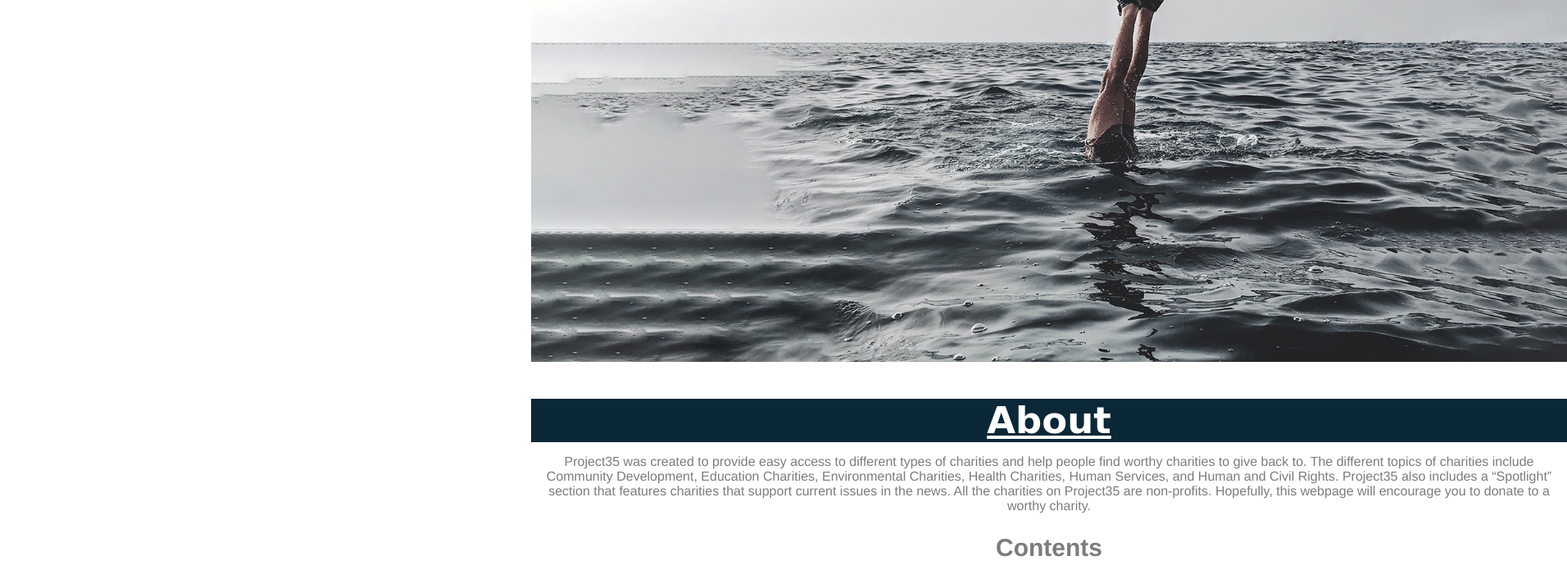
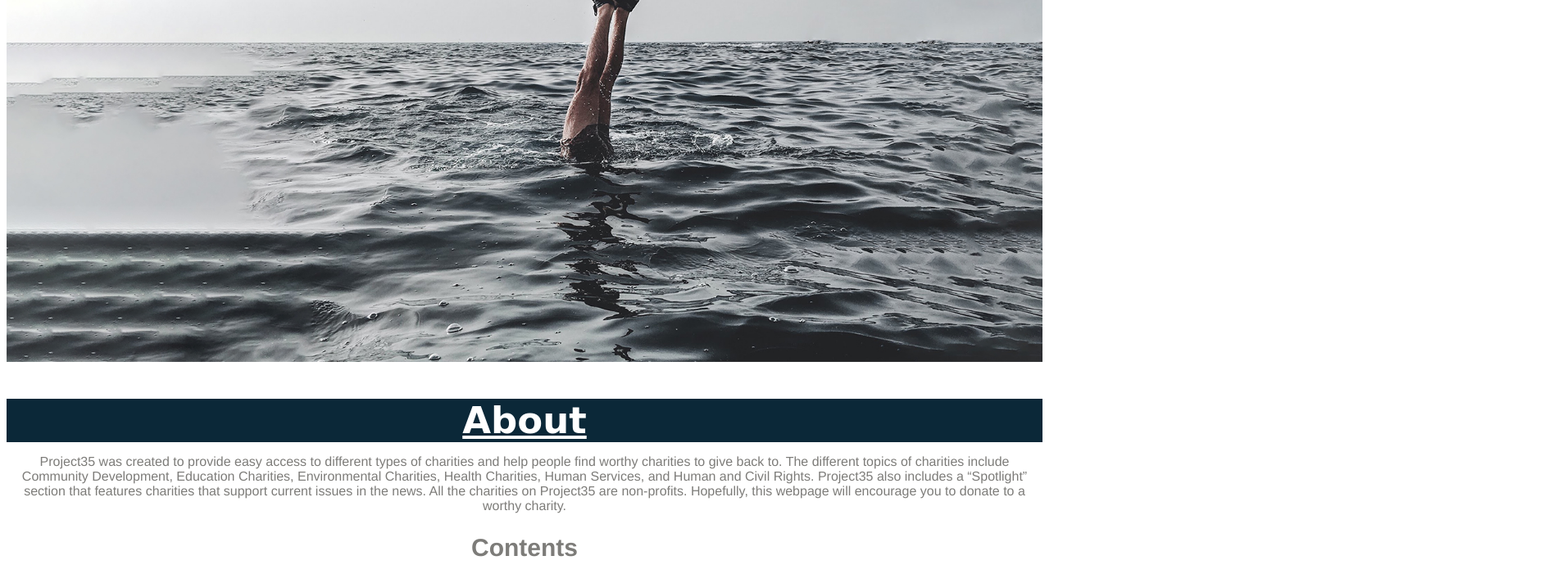
Before and after one commit to Project35co/Project35co.github.io, a plain HTML site: page index.html in a window 1280 px wide. Shown: the part 326-1038 px from the top of the page at 82% size, 1912 px wide, since content can reach past the window. Drawn offline with nearby package versions, Linux system fonts and the light colour scheme.

Commit message:
Update index.html

```diff
--- a/index.html
+++ b/index.html
@@ -121,9 +121,7 @@
     body {
         background: rgb(255, 255, 255);
         font-family: Helvetica, Aerial, sans-serif;
-        position: relative;
-        left: 50%;
-        right: 50%;
+        align: center;
     }
 
     #title {
```
